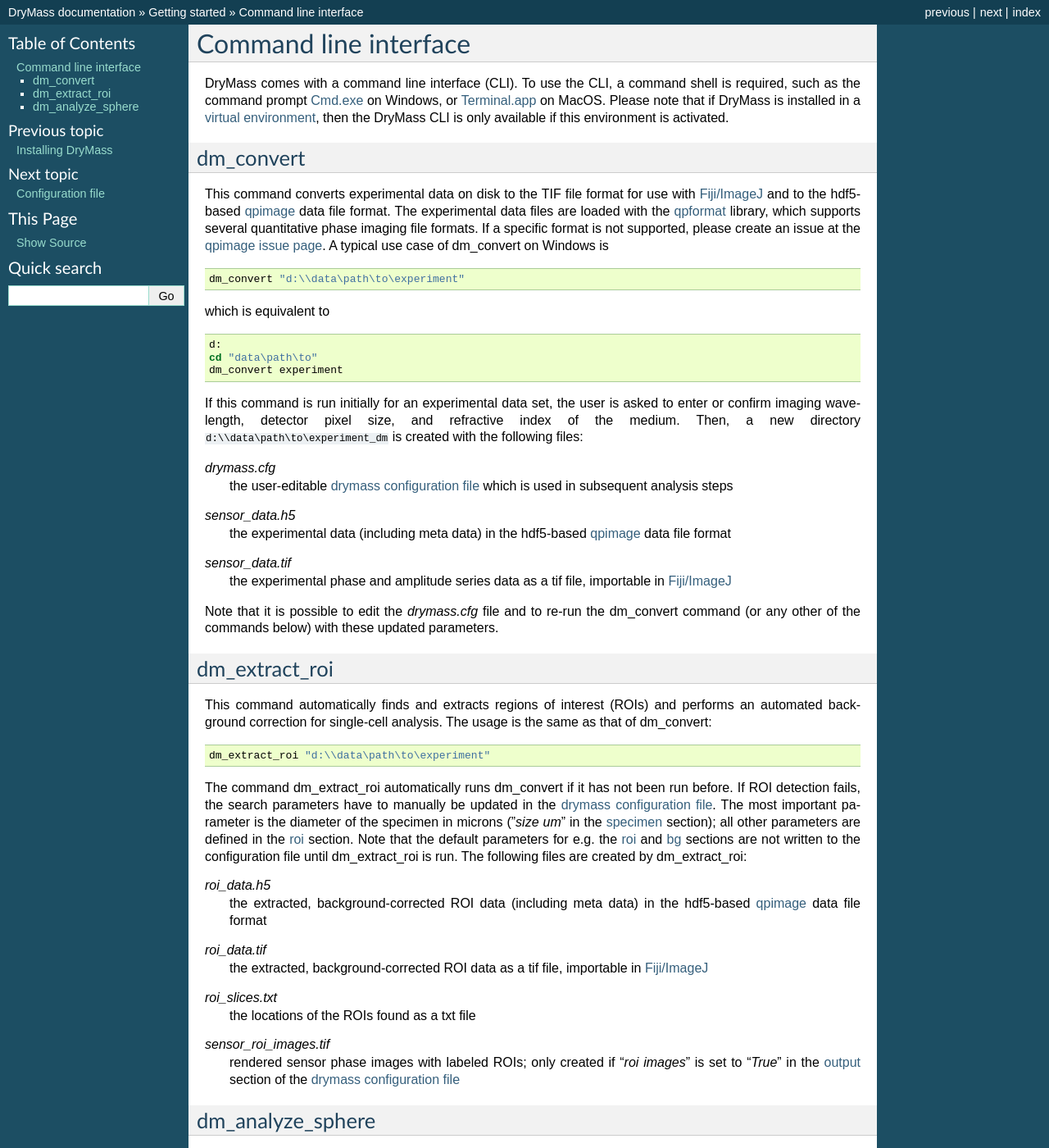
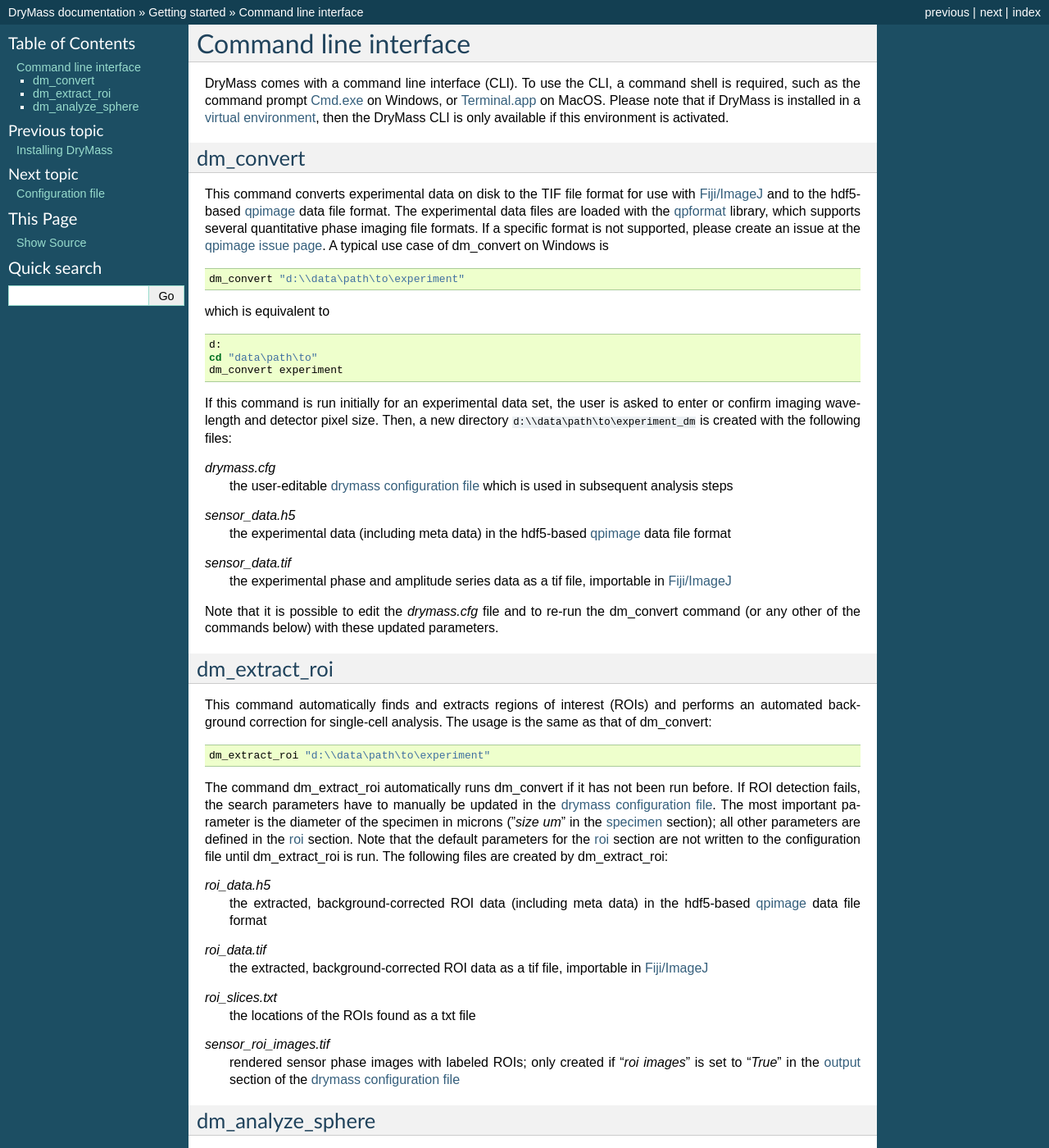
Before and after one commit to RI-imaging/DryMass, a Sphinx documentation site: the page built from docs/command_line_interface.rst, in a window 1280 px wide and 1400 px high. Shown: the whole window at 82% size. Built offline with Sphinx 7.4.7, drawn with Linux system fonts in a browser that asks for light colours; pages that are not in the unit, such as notebooks, are missing from menus; the version number could not be read and is left out; cross-references to code outside the pages are shown as plain code.

Commit message:
update docs

```diff
--- a/docs/command_line_interface.rst
+++ b/docs/command_line_interface.rst
@@ -42,8 +42,7 @@ which is equivalent to
   dm_convert experiment
 
 If this command is run initially for an experimental data set, the user
-is asked to enter or confirm imaging wavelength, detector pixel size,
-and refractive index of the medium.
+is asked to enter or confirm imaging wavelength and detector pixel size.
 Then, a new directory ``d:\\data\path\to\experiment_dm`` is created
 with the following files:
 
@@ -83,8 +82,8 @@ be updated in the :doc:`drymass configuration file <configuration_file>`. The mo
 important parameter is the diameter of the specimen in microns ("*size um*"
 in the :ref:`specimen <config_specimen>` section);
 all other parameters are defined in the :ref:`roi <config_roi>`
-section. Note that the default parameters for e.g. the
-:ref:`roi <config_roi>` and :ref:`bg <config_bg>` sections
+section. Note that the default parameters for the
+:ref:`roi <config_roi>` section
 are not written to the configuration file until dm_extract_roi is run.
 The following files are created by dm_extract_roi:
 
--- a/docs/configuration_file.rst
+++ b/docs/configuration_file.rst
@@ -42,8 +42,8 @@ The configuration file is divided into sections.
 
 .. _config_output:
 
-[output] Supplemental data output
----------------------------------
+[output] Supplementary data output
+----------------------------------
 .. literalinclude:: ../drymass/definitions.py
    :language: python
    :start-after: "output"
```
Also changed, not shown: docs/sec_theory_notes.rst (+4 -3 lines), 3 other files.
